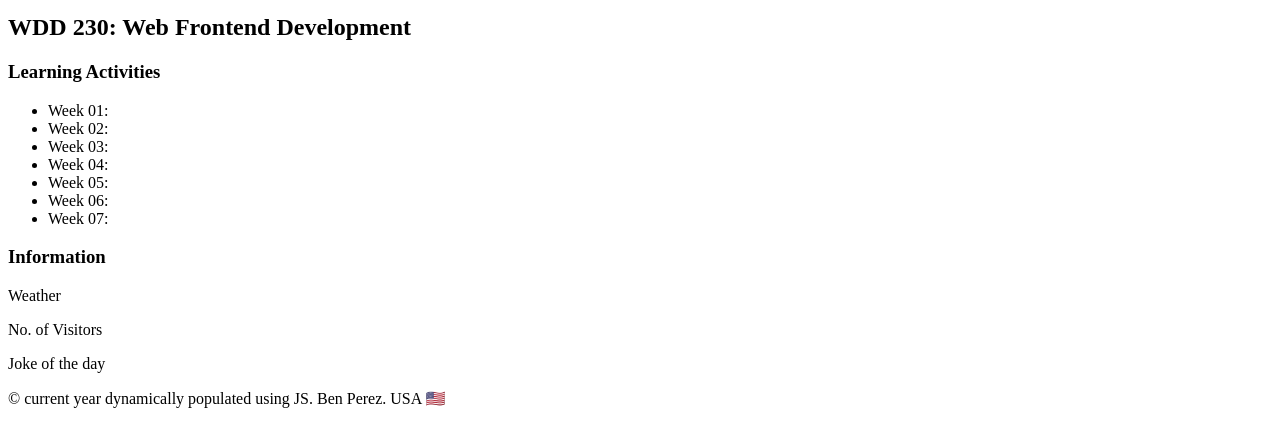
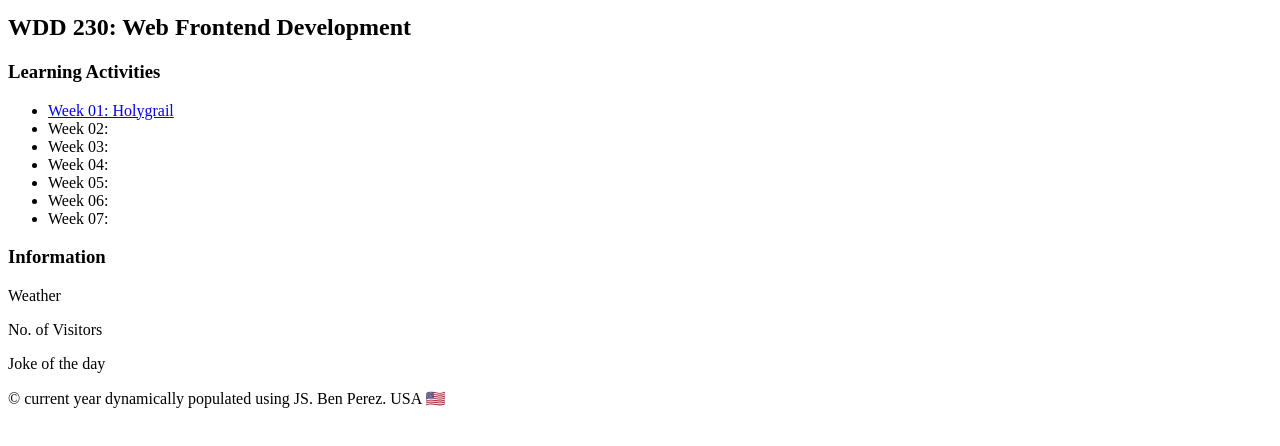
Before and after one commit to perez-ben/wdd230, a plain HTML site: page index.html in a window 1280 px wide. Shown: the part 196-642 px from the top of the page. Drawn offline with Linux system fonts and the light colour scheme.

Commit message:
added anchor link for week01

```diff
--- a/index.html
+++ b/index.html
@@ -32,7 +32,7 @@
                 <h3>Learning Activities</h3>
                 <ul>
                     <li>
-                        Week 01: <a></a>
+                        <a href="week01/holygrail.html">Week 01: Holygrail</a>
                     </li>
                     <li>
                         Week 02: <a></a>
```
